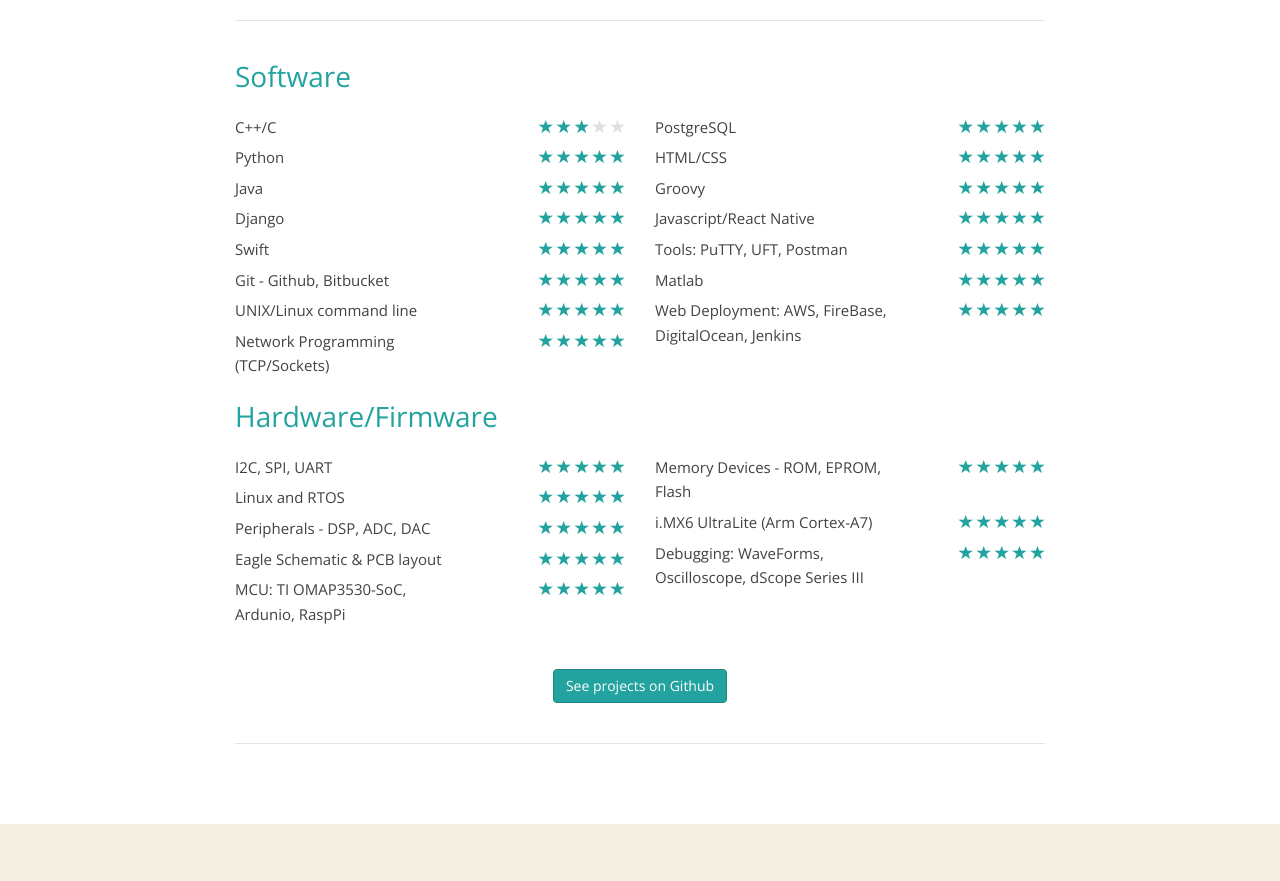
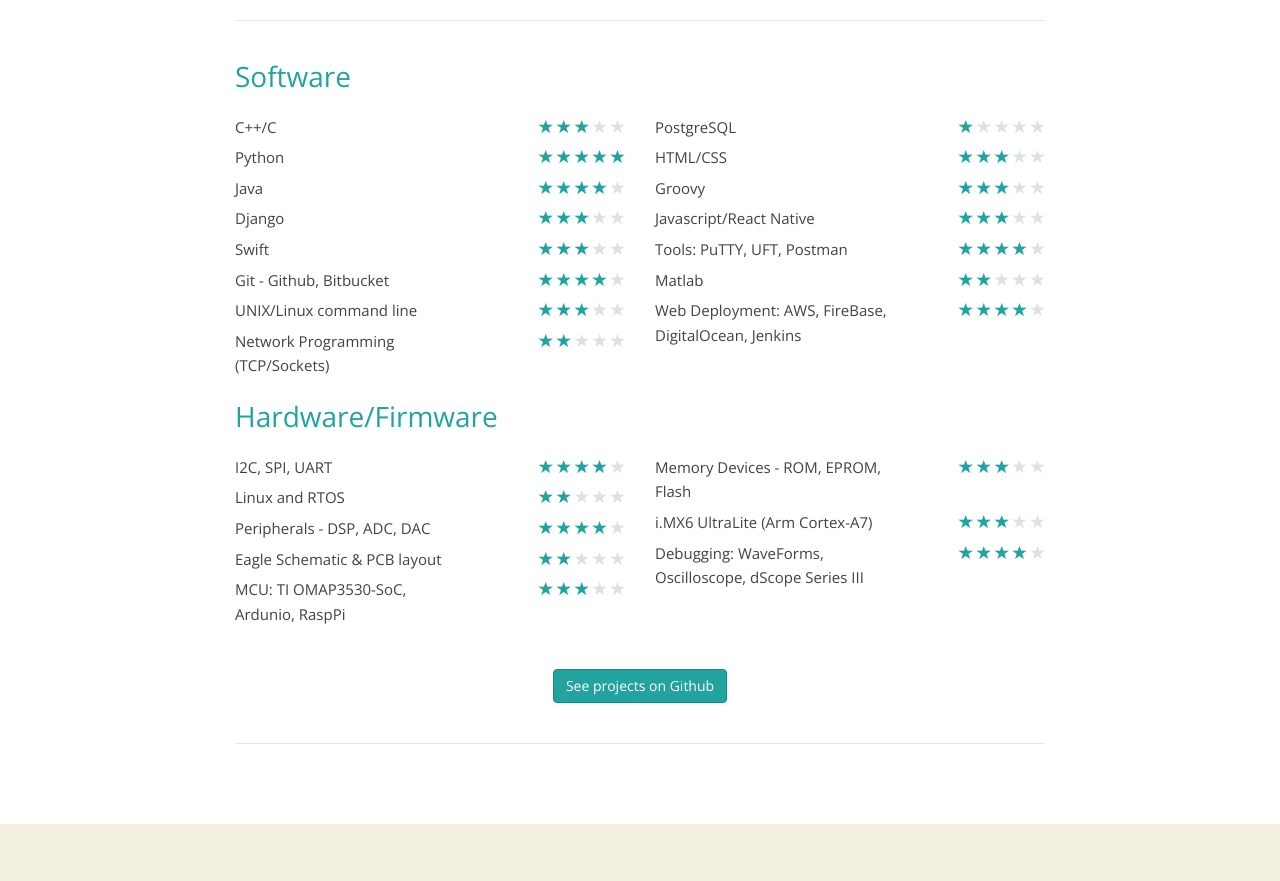
Before and after one commit to rlehman221/Personal_Site, a plain HTML site: page index.html in a window 1280 px wide. Shown: the part 4460-5341 px from the top of the page. Drawn offline with nearby package versions, Linux system fonts and the light colour scheme.

Commit message:
updated skills

```diff
--- a/index.html
+++ b/index.html
@@ -1,7 +1,6 @@
 <!DOCTYPE html>
 <html lang="en">
 	<head>
-
 		<meta http-equiv="content-type" content="text/html; charset=UTF-8" />
 		<meta http-equiv="content-script-type" content="text/javascript" />
 		<meta http-equiv="content-style-type" content="text/css" />
@@ -115,21 +114,16 @@ body {font-family: Verdana,sans-serif;margin:0}
 	</head>
 
 	<body data-spy="scroll" data-target="#navbar-example">
-
-
 		<div id="top" class="jumbotron" data-src="/view/images/taxi_drive_by_animation.gif" data-position="center center">
 			<div class="container">
 				<h1>Ryan Lehman</h1>
 				<p class="lead">"Living like there is no tomorrow"</p>
 			</div>
-
 			<div class="overlay"></div>
-
 			<a href="#profile" class="scroll-down">
 				<span class="glyphicon glyphicon-chevron-down"></span>
 			</a>
 		</div>
-
 		<nav class="navbar navbar-default" id="navbar-example" role="navigation">
 			<!-- Brand and toggle get grouped for better mobile display -->
 			<div class="navbar-header">
@@ -140,7 +134,6 @@ body {font-family: Verdana,sans-serif;margin:0}
 					<span class="icon-bar"></span>
 				</button>
 			</div>
-
 			<!-- Collect the nav links, forms, and other content for toggling -->
 			<div class="collapse navbar-collapse navbar-ex1-collapse">
 				<ul class="nav navbar-nav">
@@ -152,23 +145,17 @@ body {font-family: Verdana,sans-serif;margin:0}
 				</ul>
 			</div><!-- /.navbar-collapse -->
 		</nav>
-
 		<div class="background-white">
 			<div id="profile" class="container">
 				<h2>Profile</h2>
-
 <p class="lead">A Sui Generis Engineer</p>
-
 <hr />
-
 <div class="row">
 	<div class="col-md-4">
-
 		<h3>About me</h3>
 		<p>
 			I'm a dedicated Electrical and Software Engineer trying to absorb as much knowledge as I can. I have grown a passion for electronics starting from a young age and have always been interested in the interconnection between software and hardware. I have a significant amount of knowledge in the field of electronics along with front-end and back-end experience. My motivation comes from hard work and a true interest in learning.
 		</p>
-
 	</div>
 	<div class="col-md-4 text-center">
 		<img src="view/images/ryan_lehman.gif" alt="Ryan Lehman" width="246" height="246" />
@@ -187,7 +174,6 @@ body {font-family: Verdana,sans-serif;margin:0}
 		<div class="text-center project-referal">
 
 </div>
-
 	</div>
 
 </div>
@@ -204,27 +190,18 @@ body {font-family: Verdana,sans-serif;margin:0}
 					<br />  In high school I never dropped an opportunity to learn something that intrigued me. I began with technology and before long started integrated into other fields such as business. I remember hearing about how companies started to implement software to choose certain stocks on the market. After that, I began analyzing the stock market as soon as it opened every day, usually during my math class. I would track the market while in class and make trades everyday. I read books non-stop and listened to all kinds of podcasts just to get more information.
 					<br />
 					<br />  I believe that the people who make a difference in the world are those who aren't considered "normal". I think differently and stick with my gut. I ask questions and absorb more information. If I don't know something, I research it until I can teach a class about the topic. I'm passionate about the field I'm pursuing and would never trade it for anything. I'm goofy with a very outgoing personality, and will always take the challenge or adventure that awaits. With that in mind, I'm looking for an opportunity for a FULL TIME position as a Firmware/Embedded Engineer.
-
-
 					</p>
-
 			</details>
 		</div>
-
 		</div>
-
 		<div id="experiences" class="container">
 			<h2>Experiences</h2>
 <p class="lead">
 	&ldquo;If I had asked people what they wanted, they would have said faster horses. &rdquo;<br />- Henry Ford
 </p>
-
 <hr />
-
 <h3>Education</h3>
-
 <div class="experiences">
-
 	<div class="experience row">
 		<div class="col-md-4">
 			<h4>RPI</h4>
@@ -245,7 +222,6 @@ body {font-family: Verdana,sans-serif;margin:0}
 			</p>
 		</div>
 	</div>
-
 	<div class="experience row">
 		<div class="col-md-4">
 			<h4>Elon University</h4>
@@ -266,15 +242,10 @@ body {font-family: Verdana,sans-serif;margin:0}
 			</p>
 		</div>
 	</div>
-
 </div>
-
 <hr />
-
 <h3>Careers</h3>
-
 <div class="experiences">
-
 	<div class="experience row">
 		<div class="col-md-4">
 			<h4>Microsoft</h4>
@@ -286,7 +257,6 @@ body {font-family: Verdana,sans-serif;margin:0}
 			<p>
 				<strong>Intern - Software Engineer</strong>
 				<span class="hidden-phone">
-
 					<li>Created an asynchronous REST API endpoint to query than rank Azure Table Storage elements based on request type.</li>
 
   					<li>Added custom monitoring, Kubernetes deployment, and Azure Key Vault services to the API endpoint.</li>
@@ -294,26 +264,20 @@ body {font-family: Verdana,sans-serif;margin:0}
   					<li>Implemented a series line graph in React to dynamically display rising topic search trends along with awareness insights.</li>
 
   					<li>Leveraged knowledge in Full Stack Web Development, Git, Azure DevOps, Redux, and programmed in C#, TypeScript, JavaScript.</li>
-
   				</span>
 				<span class="experience-details">
 					<span class="location">
 						<span class="glyphicon glyphicon-map-marker"></span>
 						Redmond, WA					</span>
-
-
 					<span class="seperator">|</span>
 					<span class="link">
 						<span class="glyphicon glyphicon-link"></span>
 						<a href="https://www.microsoft.com" target="_blank">www.microsoft.com</a>
 					</span>
-
-
 				</span>
 			</p>
 		</div>
 	</div>
-
 	<div class="experience row">
 		<div class="col-md-4">
 			<h4>Savant</h4>
@@ -325,7 +289,6 @@ body {font-family: Verdana,sans-serif;margin:0}
 			<p>
 				<strong>Intern - Embedded Software Engineer</strong>
 				<span class="hidden-phone">
-
 					<li>Utilized SPI to implement PEQ, Mono, Balance, PoE, Mute, and Volume for filtering and data control written to the DSP.</li>
 
   					<li>Increased AVB protocol availability by 60% using a custom persistent storage structure matched with a station list algorithm.</li>
@@ -333,26 +296,20 @@ body {font-family: Verdana,sans-serif;margin:0}
   					<li>Incorporated the i.MX 6ULL to have UART control through redesigning the SAI driver and creating a new device tree overlay.</li>
 
   					<li>Leveraged knowledge  in Git, ARM Cortex-A7 architecture, programmed in Embedded C under a Linux environment, and debugged using an Oscilloscope, Signal Analyzer/Generator, Atmel Studio, and JTAG interface</li>
-
   				</span>
 				<span class="experience-details">
 					<span class="location">
 						<span class="glyphicon glyphicon-map-marker"></span>
 						Hyannis, MA					</span>
-
-
 					<span class="seperator">|</span>
 					<span class="link">
 						<span class="glyphicon glyphicon-link"></span>
 						<a href="https://www.savant.com/" target="_blank">www.savant.com</a>
 					</span>
-
-
 				</span>
 			</p>
 		</div>
 	</div>
-
 	<div class="experience row">
 		<div class="col-md-4">
 			<h4>Systech</h4>
@@ -364,7 +321,6 @@ body {font-family: Verdana,sans-serif;margin:0}
 			<p>
 				<strong>Intern - Software Engineer</strong>
 				<span class="hidden-phone">
-
 					<li>Integrated serialization solutions onto a server side application to allow quick access to present VM data.</li>
 
   					<li>Implemented and created a process request algorithm to allow quick and easy access to API.</li>
@@ -372,27 +328,20 @@ body {font-family: Verdana,sans-serif;margin:0}
   					<li>Established remote testing and coding development environment using bash scripts.</li>
 
   					<li>Leveraged knowledge in Python, RESTful Web APIs, Jenkins Servers, and debugged using UFT and Chrome Development Tools.</li>
-
   				</span>
 				<span class="experience-details">
 					<span class="location">
 						<span class="glyphicon glyphicon-map-marker"></span>
 						Princeton, NJ					</span>
-
-
 					<span class="seperator">|</span>
 					<span class="link">
 						<span class="glyphicon glyphicon-link"></span>
 						<a href="http://www.systechone.com/" target="_blank">www.systechone.com</a>
 					</span>
-
-
 				</span>
 			</p>
 		</div>
 	</div>
-
-
 	<div class="experience row">
 		<div class="col-md-4">
 			<h4>Stonebriar Commercial Finance</h4>
@@ -404,9 +353,6 @@ body {font-family: Verdana,sans-serif;margin:0}
 			<p>
 				<strong>Intern - Software Engineer</strong>
 				<span class="hidden-phone">
-
-
-
   						<li>Implemented a conventional algorithm to formulate quantitative analysis on property values using SSH protocol.</li>
 
   						<li>Improved search performance by 50% by optimizing historical data retrieval through automated scripting.</li>
@@ -414,27 +360,20 @@ body {font-family: Verdana,sans-serif;margin:0}
   						<li>Expedited property survey performance by redesigning each data allocation using Visual Basic.</li>
 
   						<li>Programmed in Python to enhance naming coordinates/storing key values from land surveys into data storage.</li>
-
-
 					</span>
 				<span class="experience-details">
 					<span class="location">
 						<span class="glyphicon glyphicon-map-marker"></span>
 						Princeton, NJ					</span>
-
-
 					<span class="seperator">|</span>
 					<span class="link">
 						<span class="glyphicon glyphicon-link"></span>
 						<a href="http://stonebriarcf.com/" target="_blank">www.stonebriarcf.com</a>
 					</span>
-
-
 				</span>
 			</p>
 		</div>
 	</div>
-
 	<div class="experience row">
 		<div class="col-md-4">
 			<h4>SpareMin</h4>
@@ -446,7 +385,6 @@ body {font-family: Verdana,sans-serif;margin:0}
 			<p>
 				<strong>Intern - Data Analyze Engineer</strong>
 				<span class="hidden-phone">
-
 					<li>Researched and analyzed surrounding markets using "App Annie" and "Prioridata".</li>
 
 					<li>Executed UI wireframes through Sketch and Adobe Environment.</li>
@@ -454,27 +392,20 @@ body {font-family: Verdana,sans-serif;margin:0}
 					<li>Created Pitch Deck for first round Angel Investors involving initial growth.</li>
 
 					<li>Used analytical feedback to provide a beta workspace using TestFlight.</li>
-
 					</span>
-
 				<span class="experience-details">
 					<span class="location">
 						<span class="glyphicon glyphicon-map-marker"></span>
 						New York, NY					</span>
-
-
 					<span class="seperator">|</span>
 					<span class="link">
 						<span class="glyphicon glyphicon-link"></span>
 						<a href="https://www.sparemin.com/" target="_blank">www.sparemin.com</a>
 					</span>
-
 				</span>
 			</p>
 		</div>
 	</div>
-
-
 	<div class="experience row">
 		<div class="col-md-4">
 			<h4>The Lloyd Group</h4>
@@ -486,32 +417,24 @@ body {font-family: Verdana,sans-serif;margin:0}
 			<p>
 				<strong>Intern - IT Engineer</strong>
 				<span class="hidden-phone">
-
 						<li>Provided IT assistance with server hardware and Windows based server OS using scripts to speed up processes.</li>
 						<li>Utilized imaging in preparation for customer-based deployments.</li>
 						<li>Achieved multiple on-site visits to commercial organizations and assisted with the installation of physical servers.</li>
 						<li>Fixed network-related remote maintenance issues.</li>
-
 					</span>
 				<span class="experience-details">
 					<span class="location">
 						<span class="glyphicon glyphicon-map-marker"></span>
 						New York, NY				</span>
-
-
 					<span class="seperator">|</span>
 					<span class="link">
 						<span class="glyphicon glyphicon-link"></span>
 						<a href="http://www.lloydgroup.com" target="_blank">www.lloydgroup.com</a>
 					</span>
-
-
 				</span>
 			</p>
 		</div>
 	</div>
-
-
 	<div class="experience row">
 		<div class="col-md-4">
 			<h4>Betatech Enterprises LLC</h4>
@@ -523,7 +446,6 @@ body {font-family: Verdana,sans-serif;margin:0}
 			<p>
 				<strong>Founder</strong>
 				<span class="hidden-phone">
-
 					<li>Provided technical and mechanical device support using FMECA protocol.</li>
 
 					<li>Trained multiple students on internal and external device assembly.</li>
@@ -531,47 +453,33 @@ body {font-family: Verdana,sans-serif;margin:0}
 					<li>Oversaw company operations in accounting, management, advertising, and filing as an LLC.</li>
 
 					<li>Leveraged knowledge in electrical/software layout, circuit schemes, and hardware architecture.</li>
-
 					        </span>
 				<span class="experience-details">
 					<span class="location">
 						<span class="glyphicon glyphicon-map-marker"></span>
 						Cranbury, NJ					</span>
-
-
 					<span class="seperator">|</span>
 					<span class="link">
 						<span class="glyphicon glyphicon-link"></span>
 						<a href="http://beta-tech.squarespace.com/" target="_blank">www.betatech.com</a>
 					</span>
-
 				</span>
 			</p>
 		</div>
 	</div>
-
 </div>
-
 		</div>
-
 		<div class="background-white">
 			<div id="abilities" class="container">
 				<h2>Skills</h2>
 <p class="lead">
 	&ldquo;If something is important enough, even if the odds are against you, you should still do it.&rdquo;<br />- Elon Musk
-
-
 </p>
-
 <hr />
-
 <h3>Software</h3>
-
 <div class="row">
-
 	<div class="col-md-6">
 		<ul class="no-bullets">
-
 			<li>
 				<span class="ability-title">C++/C</span>
 				<span class="ability-score">
@@ -582,7 +490,6 @@ body {font-family: Verdana,sans-serif;margin:0}
 					<span class="glyphicon glyphicon-star empty"></span>
 				</span>
 			</li>
-
 			<li>
 				<span class="ability-title">Python</span>
 				<span class="ability-score">
@@ -597,174 +504,146 @@ body {font-family: Verdana,sans-serif;margin:0}
 			<li>
 				<span class="ability-title">Java</span>
 				<span class="ability-score">
-
 					<span class="glyphicon glyphicon-star filled"></span>
 					<span class="glyphicon glyphicon-star filled"></span>
 					<span class="glyphicon glyphicon-star filled"></span>
 					<span class="glyphicon glyphicon-star filled"></span>
-					<span class="glyphicon glyphicon-star filled"></span>
-
+					<span class="glyphicon glyphicon-star empty"></span>
 				</span>
 			</li>
 
 			<li>
 				<span class="ability-title">Django</span>
 				<span class="ability-score">
-
 					<span class="glyphicon glyphicon-star filled"></span>
 					<span class="glyphicon glyphicon-star filled"></span>
 					<span class="glyphicon glyphicon-star filled"></span>
-					<span class="glyphicon glyphicon-star filled"></span>
-					<span class="glyphicon glyphicon-star filled"></span>
-
+					<span class="glyphicon glyphicon-star empty"></span>
+					<span class="glyphicon glyphicon-star empty"></span>
 				</span>
 			</li>
 
 			<li>
 				<span class="ability-title">Swift</span>
 				<span class="ability-score">
-
 					<span class="glyphicon glyphicon-star filled"></span>
 					<span class="glyphicon glyphicon-star filled"></span>
 					<span class="glyphicon glyphicon-star filled"></span>
-					<span class="glyphicon glyphicon-star filled"></span>
-					<span class="glyphicon glyphicon-star filled"></span>
-
+					<span class="glyphicon glyphicon-star empty"></span>
+					<span class="glyphicon glyphicon-star empty"></span>
 				</span>
 			</li>
 
 			<li>
 				<span class="ability-title">Git - Github, Bitbucket</span>
 				<span class="ability-score">
-
 					<span class="glyphicon glyphicon-star filled"></span>
 					<span class="glyphicon glyphicon-star filled"></span>
 					<span class="glyphicon glyphicon-star filled"></span>
 					<span class="glyphicon glyphicon-star filled"></span>
-					<span class="glyphicon glyphicon-star filled"></span>
-
+					<span class="glyphicon glyphicon-star empty"></span>
 				</span>
 			</li>
 
 			<li>
 				<span class="ability-title">UNIX/Linux command line</span>
 				<span class="ability-score">
-
 					<span class="glyphicon glyphicon-star filled"></span>
 					<span class="glyphicon glyphicon-star filled"></span>
 					<span class="glyphicon glyphicon-star filled"></span>
-					<span class="glyphicon glyphicon-star filled"></span>
-					<span class="glyphicon glyphicon-star filled"></span>
-
+					<span class="glyphicon glyphicon-star empty"></span>
+					<span class="glyphicon glyphicon-star empty"></span>
 				</span>
 			</li>
 
 			<li>
 				<span class="ability-title">Network Programming (TCP/Sockets)</span>
 				<span class="ability-score">
-
 					<span class="glyphicon glyphicon-star filled"></span>
 					<span class="glyphicon glyphicon-star filled"></span>
-					<span class="glyphicon glyphicon-star filled"></span>
-					<span class="glyphicon glyphicon-star filled"></span>
-					<span class="glyphicon glyphicon-star filled"></span>
-
+					<span class="glyphicon glyphicon-star empty"></span>
+					<span class="glyphicon glyphicon-star empty"></span>
+					<span class="glyphicon glyphicon-star empty"></span>
 				</span>
 			</li>
 		</ul>
 	</div>
-
 	<div class="col-md-6">
 		<ul class="no-bullets">
-
 			<li>
 				<span class="ability-title">PostgreSQL</span>
 				<span class="ability-score">
-
 					<span class="glyphicon glyphicon-star filled"></span>
-					<span class="glyphicon glyphicon-star filled"></span>
-					<span class="glyphicon glyphicon-star filled"></span>
-					<span class="glyphicon glyphicon-star filled"></span>
-					<span class="glyphicon glyphicon-star filled"></span>
-
+					<span class="glyphicon glyphicon-star empty"></span>
+					<span class="glyphicon glyphicon-star empty"></span>
+					<span class="glyphicon glyphicon-star empty"></span>
+					<span class="glyphicon glyphicon-star empty"></span>
 				</span>
 			</li>
 
 			<li>
 				<span class="ability-title">HTML/CSS</span>
 				<span class="ability-score">
-
 					<span class="glyphicon glyphicon-star filled"></span>
 					<span class="glyphicon glyphicon-star filled"></span>
 					<span class="glyphicon glyphicon-star filled"></span>
-					<span class="glyphicon glyphicon-star filled"></span>
-					<span class="glyphicon glyphicon-star filled"></span>
-
+					<span class="glyphicon glyphicon-star empty"></span>
+					<span class="glyphicon glyphicon-star empty"></span>
 				</span>
 			</li>
 
 			<li>
 				<span class="ability-title">Groovy</span>
 				<span class="ability-score">
-
 					<span class="glyphicon glyphicon-star filled"></span>
 					<span class="glyphicon glyphicon-star filled"></span>
 					<span class="glyphicon glyphicon-star filled"></span>
-					<span class="glyphicon glyphicon-star filled"></span>
-					<span class="glyphicon glyphicon-star filled"></span>
-
+					<span class="glyphicon glyphicon-star empty"></span>
+					<span class="glyphicon glyphicon-star empty"></span>
 				</span>
 			</li>
 
 			<li>
 				<span class="ability-title">Javascript/React Native</span>
 				<span class="ability-score">
-
 					<span class="glyphicon glyphicon-star filled"></span>
 					<span class="glyphicon glyphicon-star filled"></span>
 					<span class="glyphicon glyphicon-star filled"></span>
-					<span class="glyphicon glyphicon-star filled"></span>
-					<span class="glyphicon glyphicon-star filled"></span>
-
+					<span class="glyphicon glyphicon-star empty"></span>
+					<span class="glyphicon glyphicon-star empty"></span>
 				</span>
 			</li>
 
 			<li>
 				<span class="ability-title">Tools: PuTTY, UFT, Postman</span>
 				<span class="ability-score">
-
 					<span class="glyphicon glyphicon-star filled"></span>
 					<span class="glyphicon glyphicon-star filled"></span>
 					<span class="glyphicon glyphicon-star filled"></span>
 					<span class="glyphicon glyphicon-star filled"></span>
-					<span class="glyphicon glyphicon-star filled"></span>
-
+					<span class="glyphicon glyphicon-star empty"></span>
 				</span>
 			</li>
 
 			<li>
 				<span class="ability-title">Matlab</span>
 				<span class="ability-score">
-
 					<span class="glyphicon glyphicon-star filled"></span>
 					<span class="glyphicon glyphicon-star filled"></span>
-					<span class="glyphicon glyphicon-star filled"></span>
-					<span class="glyphicon glyphicon-star filled"></span>
-					<span class="glyphicon glyphicon-star filled"></span>
-
+					<span class="glyphicon glyphicon-star empty"></span>
+					<span class="glyphicon glyphicon-star empty"></span>
+					<span class="glyphicon glyphicon-star empty"></span>
 				</span>
 			</li>
 
 			<li>
 				<span class="ability-title">Web Deployment: AWS, FireBase, DigitalOcean, Jenkins</span>
 				<span class="ability-score">
-
 					<span class="glyphicon glyphicon-star filled"></span>
 					<span class="glyphicon glyphicon-star filled"></span>
 					<span class="glyphicon glyphicon-star filled"></span>
 					<span class="glyphicon glyphicon-star filled"></span>
-					<span class="glyphicon glyphicon-star filled"></span>
-
+					<span class="glyphicon glyphicon-star empty"></span>
 				</span>
 			</li>
 		</ul>
@@ -781,66 +660,55 @@ body {font-family: Verdana,sans-serif;margin:0}
 			<li>
 				<span class="ability-title">I2C, SPI, UART</span>
 				<span class="ability-score">
-
 					<span class="glyphicon glyphicon-star filled"></span>
 					<span class="glyphicon glyphicon-star filled"></span>
 					<span class="glyphicon glyphicon-star filled"></span>
 					<span class="glyphicon glyphicon-star filled"></span>
-					<span class="glyphicon glyphicon-star filled"></span>
-
-
+					<span class="glyphicon glyphicon-star empty"></span>
 				</span>
 			</li>
 
 			<li>
 				<span class="ability-title">Linux and RTOS</span>
 				<span class="ability-score">
-
 					<span class="glyphicon glyphicon-star filled"></span>
 					<span class="glyphicon glyphicon-star filled"></span>
-					<span class="glyphicon glyphicon-star filled"></span>
-					<span class="glyphicon glyphicon-star filled"></span>
-					<span class="glyphicon glyphicon-star filled"></span>
-
+					<span class="glyphicon glyphicon-star empty"></span>
+					<span class="glyphicon glyphicon-star empty"></span>
+					<span class="glyphicon glyphicon-star empty"></span>
 				</span>
 			</li>
 
 			<li>
 				<span class="ability-title">Peripherals - DSP, ADC, DAC</span>
 				<span class="ability-score">
-
 					<span class="glyphicon glyphicon-star filled"></span>
 					<span class="glyphicon glyphicon-star filled"></span>
 					<span class="glyphicon glyphicon-star filled"></span>
 					<span class="glyphicon glyphicon-star filled"></span>
-					<span class="glyphicon glyphicon-star filled"></span>
-
+					<span class="glyphicon glyphicon-star empty"></span>
 				</span>
 			</li>
 
 			<li>
 				<span class="ability-title">Eagle Schematic & PCB layout</span>
 				<span class="ability-score">
-
 					<span class="glyphicon glyphicon-star filled"></span>
 					<span class="glyphicon glyphicon-star filled"></span>
-					<span class="glyphicon glyphicon-star filled"></span>
-					<span class="glyphicon glyphicon-star filled"></span>
-					<span class="glyphicon glyphicon-star filled"></span>
-
+					<span class="glyphicon glyphicon-star empty"></span>
+					<span class="glyphicon glyphicon-star empty"></span>
+					<span class="glyphicon glyphicon-star empty"></span>
 				</span>
 			</li>
 
 			<li>
 				<span class="ability-title">MCU: TI OMAP3530-SoC, Ardunio, RaspPi</span>
 				<span class="ability-score">
-
 					<span class="glyphicon glyphicon-star filled"></span>
 					<span class="glyphicon glyphicon-star filled"></span>
 					<span class="glyphicon glyphicon-star filled"></span>
-					<span class="glyphicon glyphicon-star filled"></span>
-					<span class="glyphicon glyphicon-star filled"></span>
-
+					<span class="glyphicon glyphicon-star empty"></span>
+					<span class="glyphicon glyphicon-star empty"></span>
 				</span>
 			</li>
 
@@ -853,39 +721,33 @@ body {font-family: Verdana,sans-serif;margin:0}
 			<li>
 				<span class="ability-title">Memory Devices - ROM, EPROM, Flash</span>
 				<span class="ability-score">
-
 					<span class="glyphicon glyphicon-star filled"></span>
 					<span class="glyphicon glyphicon-star filled"></span>
 					<span class="glyphicon glyphicon-star filled"></span>
-					<span class="glyphicon glyphicon-star filled"></span>
-					<span class="glyphicon glyphicon-star filled"></span>
-
+					<span class="glyphicon glyphicon-star empty"></span>
+					<span class="glyphicon glyphicon-star empty"></span>
 				</span>
 			</li>
 
 			<li>
 				<span class="ability-title">i.MX6 UltraLite (Arm Cortex-A7)</span>
 				<span class="ability-score">
-
 					<span class="glyphicon glyphicon-star filled"></span>
 					<span class="glyphicon glyphicon-star filled"></span>
 					<span class="glyphicon glyphicon-star filled"></span>
-					<span class="glyphicon glyphicon-star filled"></span>
-					<span class="glyphicon glyphicon-star filled"></span>
-
+					<span class="glyphicon glyphicon-star empty"></span>
+					<span class="glyphicon glyphicon-star empty"></span>
 				</span>
 			</li>
 
 			<li>
 				<span class="ability-title">Debugging: WaveForms, Oscilloscope, dScope Series III</span>
 				<span class="ability-score">
-
 					<span class="glyphicon glyphicon-star filled"></span>
 					<span class="glyphicon glyphicon-star filled"></span>
 					<span class="glyphicon glyphicon-star filled"></span>
 					<span class="glyphicon glyphicon-star filled"></span>
-					<span class="glyphicon glyphicon-star filled"></span>
-
+					<span class="glyphicon glyphicon-star empty"></span>
 				</span>
 			</li>
 
```
